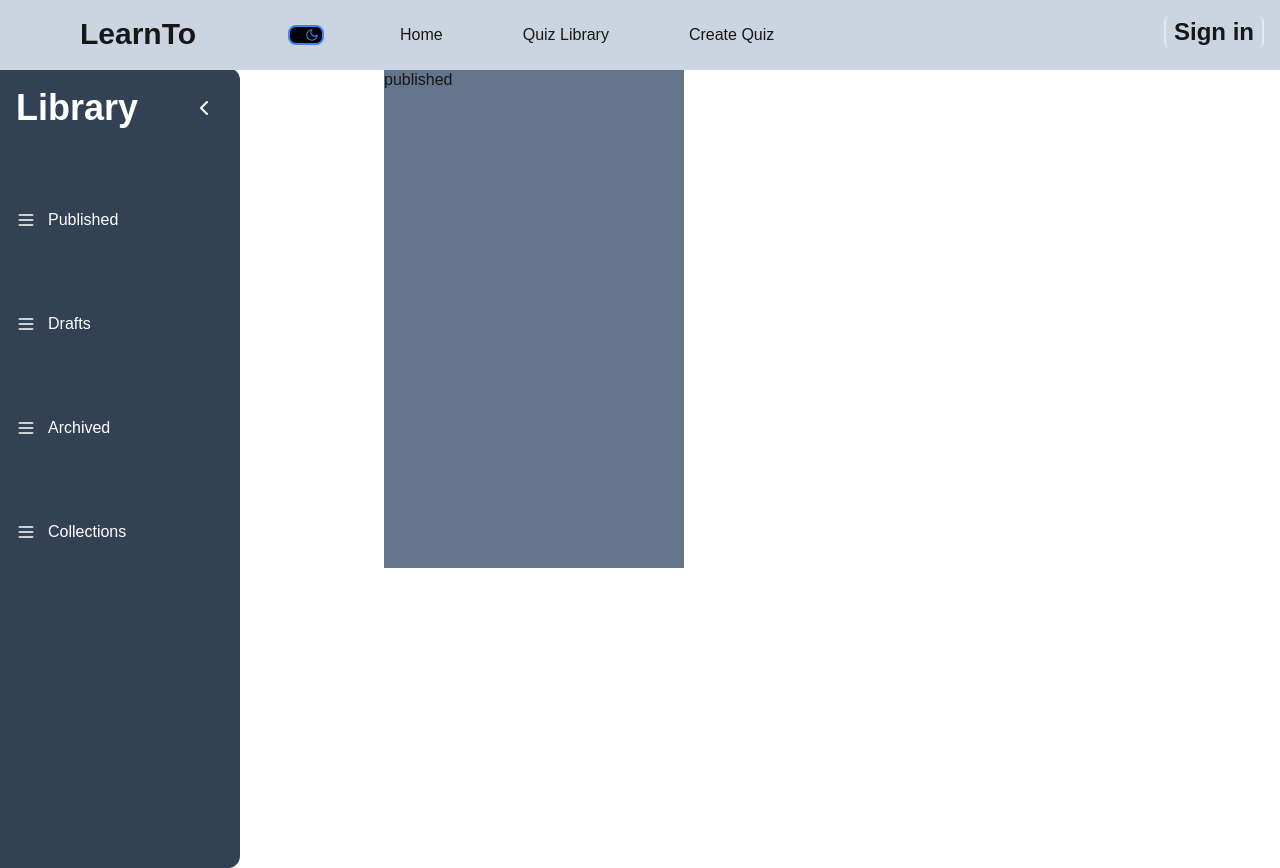
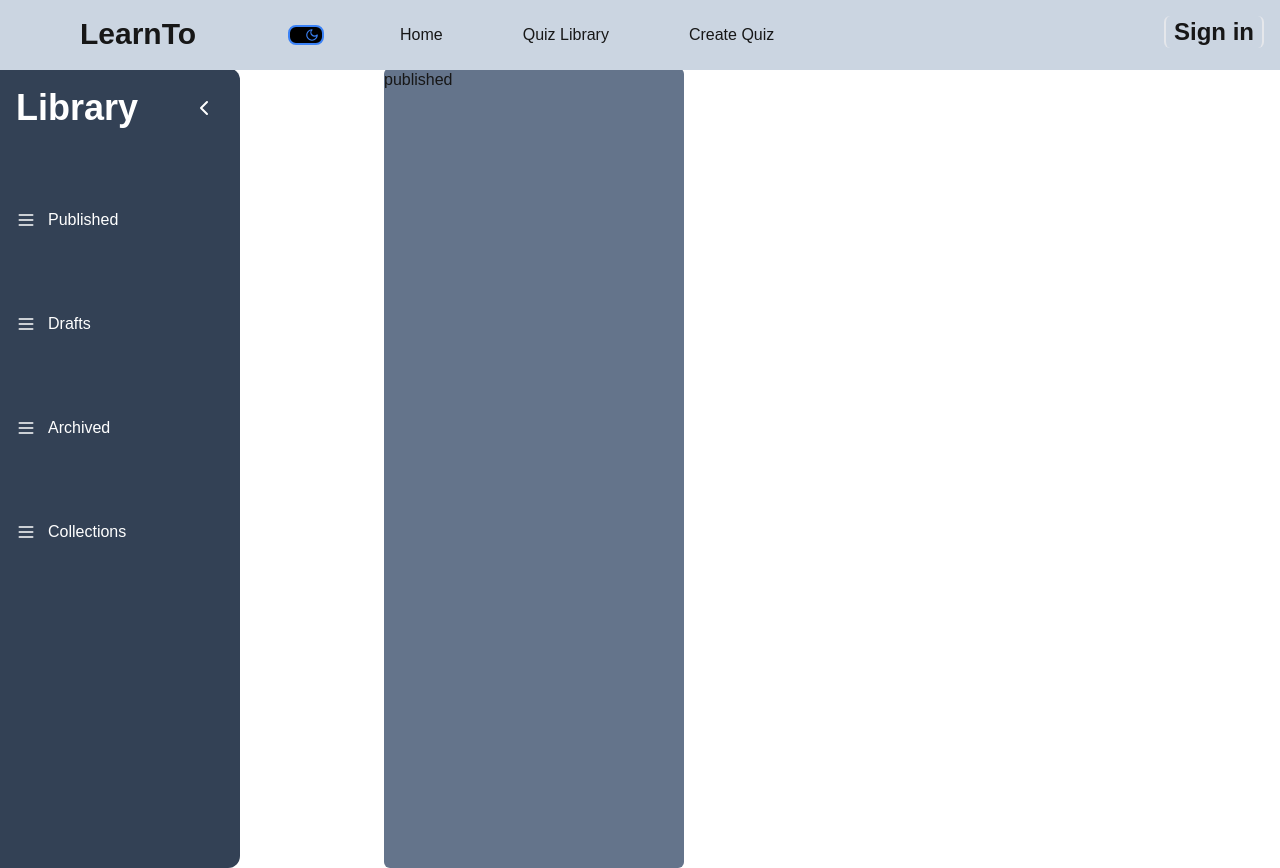
Before and after one commit to JoeyCollado/learnto, a Next.js app: page /pages/quizArchive/published in a window 1280 px wide. Before the commit the page ends 800 px from the top, so only its background shows below. Built offline with nearby package versions, Linux system fonts and the light colour scheme; no server answers.

Commit message:
fixed routing

```diff
--- a/app/components/Navbar.tsx
+++ b/app/components/Navbar.tsx
@@ -18,14 +18,14 @@ const Navbar: React.FC = () => {
       <div className="items">
         <span className="flex-row absolute font-bold text-3xl hidden md:block top-0 mt-[16px] ml-16">LearnTo</span>
         <ul className="flex flex-row md:gap-20 gap-7 md:ml-96">
-          <Link href="dashboard">
+          <Link href="/pages/dashboard">
             <li className="hover:text-blue-700 transition-all duration-300 ease-in-out">Home</li>
           </Link>
-          <Link href="quizArchive">
+          <Link href="/pages/quizArchive">
             <li className="hidden md:block hover:text-blue-700 transition-all duration-300 ease-in-out">Quiz Library</li>
             <li className="md:hidden hover:text-blue-700 transition-all duration-300 ease-in-out">Archive</li>
           </Link>
-          <Link href="quizCreate">
+          <Link href="/pages/quizCreate">
             <li className="hidden md:block hover:text-blue-700 transition-all duration-300 ease-in-out">Create Quiz</li>
             <li className="md:hidden hover:text-blue-700 transition-all duration-300 ease-in-out">Create</li>
           </Link>
--- a/app/pages/quizArchive/published/page.tsx
+++ b/app/pages/quizArchive/published/page.tsx
@@ -4,7 +4,7 @@ import React from 'react'
 const page = () => {
   return (
     <>
-    <div className='z-10 ml-[30%] w-[300px] h-[500px] bg-slate-500'>
+    <div className='z-10 ml-[30%] w-[300px] h-screen bg-slate-500 rounded-md'>
       published
     </div>
     </>
```
